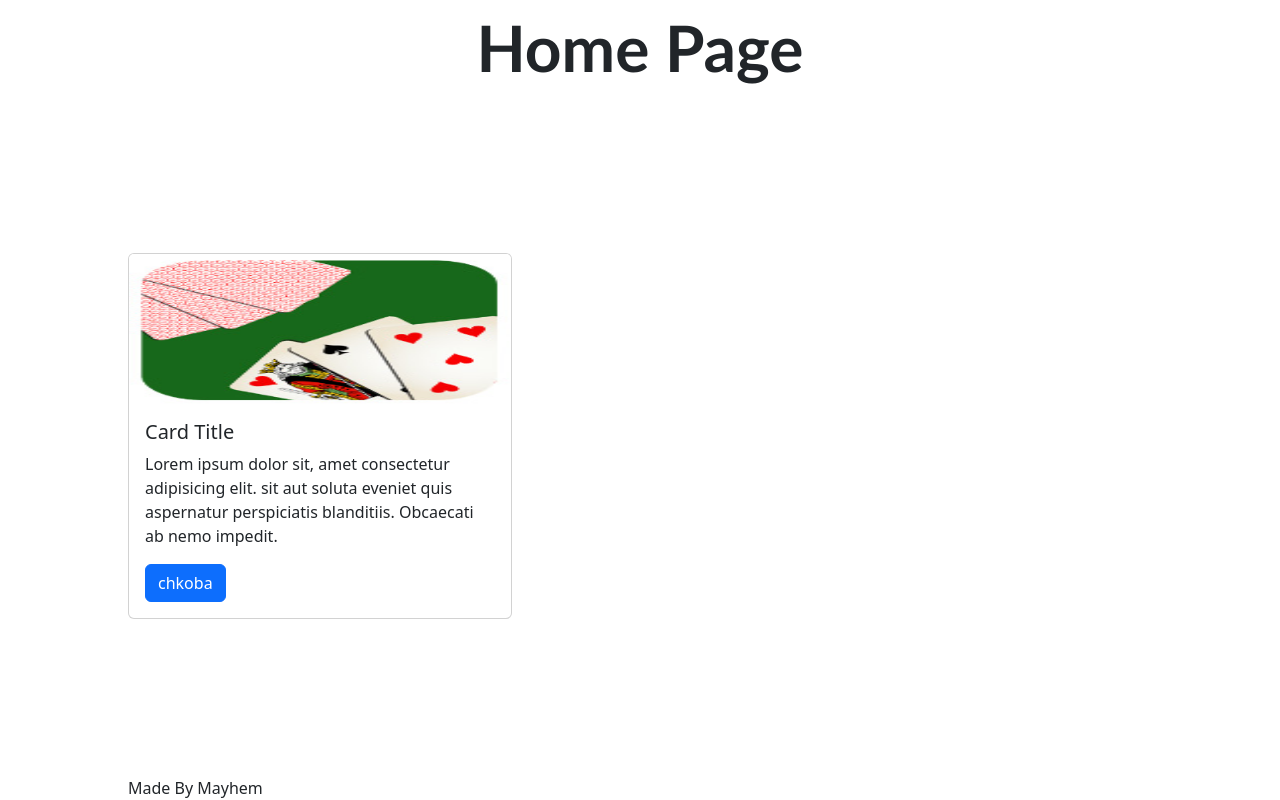
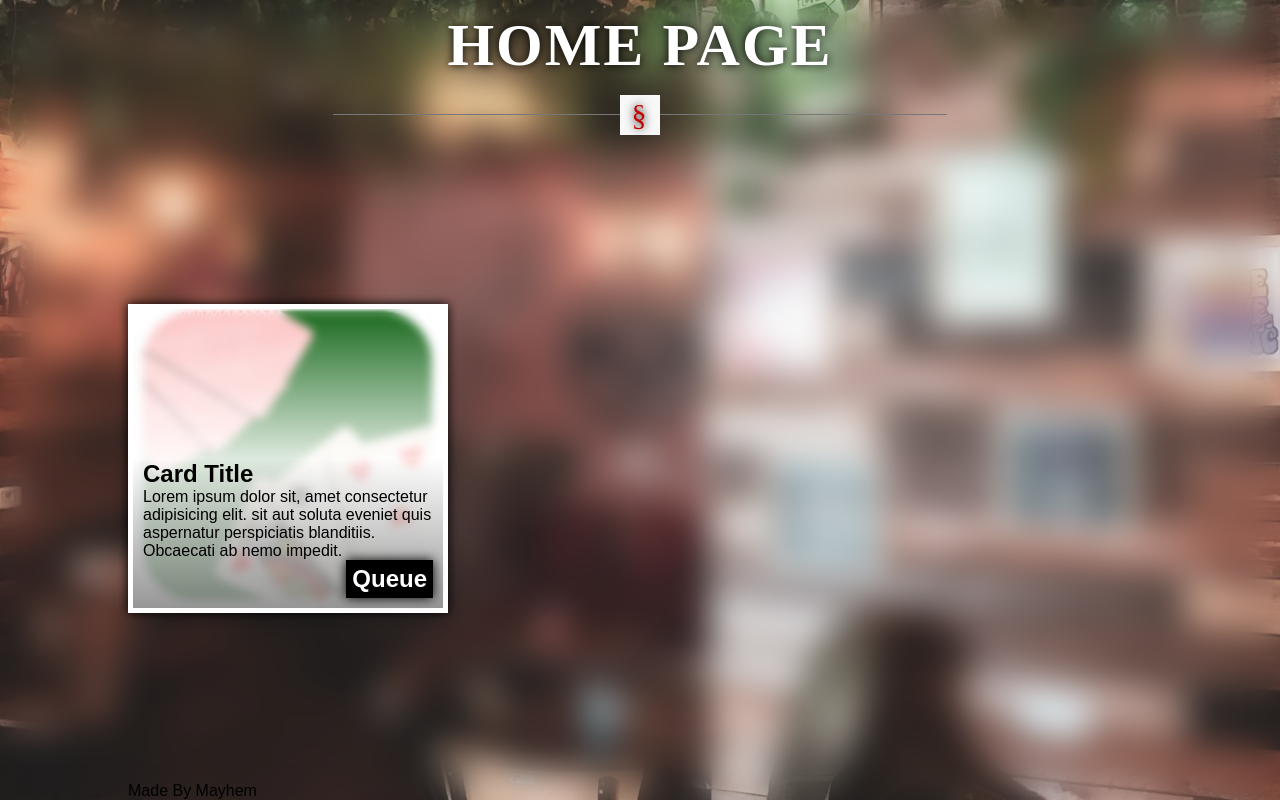
Before and after one commit to MythicalMayhem/9ahwa.tn, a React (Create React App) app in the folder client/: page / in a window 1280 px wide. Built offline with nearby package versions, Linux system fonts and the light colour scheme; no server answers.

Commit message:
homepage css

```diff
--- a/client/src/index.tsx
+++ b/client/src/index.tsx
@@ -1,4 +1,4 @@
-import 'bootstrap/dist/css/bootstrap.min.css';
+//import 'bootstrap/dist/css/bootstrap.min.css';
 import "./styles/default.css"
 import React from "react";
 import ReactDOM from "react-dom/client";
--- a/client/src/pages/homePage.tsx
+++ b/client/src/pages/homePage.tsx
@@ -1,24 +1,23 @@
 import { useNavigate } from "react-router-dom";
 import "../styles/homePage.css"
-import { Button, Card } from "react-bootstrap";
 function HomePage() {
   const navigate = useNavigate()
   return <div className="home-page">
-    <header>Home Page</header>
+    <div className="header">Home Page</div>
     <section>
 
-      <Card className="card"  >
-        <Card.Img variant="top" src="imgs/games/chkobba.jpg" height={"150px"} />
-        <Card.Body>
-          <Card.Title>Card Title</Card.Title>
-          <Card.Text>
+      <div className="card"  >
+
+        <div className="text">
+          <h1>Card Title</h1>
+          <p>
             Lorem ipsum dolor sit, amet consectetur adipisicing elit.
             sit aut soluta eveniet quis aspernatur perspiciatis blanditiis.
             Obcaecati ab nemo impedit.
-          </Card.Text>
-          <Button variant="primary" onClick={() => navigate("/queue")}> chkoba </Button>
-        </Card.Body>
-      </Card>
+          </p>
+          <button onClick={() => navigate("/queue")}> Queue </button>
+        </div>
+      </div>
 
     </section>
     <footer>Made By Mayhem</footer>
--- a/client/src/styles/default.css
+++ b/client/src/styles/default.css
@@ -1,5 +1,11 @@
-html,body {
-    display: flex ;
+* {
+	box-sizing: border-box;
+	margin: 0;
+	font-family: sans-serif;
+}
+html,
+body {
+	display: flex;
 	justify-content: center;
 	align-content: center;
 	width: 100%;
@@ -7,10 +13,17 @@ html,body {
 	margin: 0;
 	padding: 0;
 }
+body {
+	background-image: url("../../public/imgs/background.jpg");
+    background-position: center;
+    background-size: cover;
+    background-repeat: no-repeat;
+}
 #root {
 	width: 100%;
 	height: 100%;
-    display: flex ;
+	display: flex;
 	justify-content: center;
 	align-content: center;
+	backdrop-filter: blur(17px);
 }
--- a/client/src/styles/homePage.css
+++ b/client/src/styles/homePage.css
@@ -1,21 +1,86 @@
 .home-page {
-	header {
+	.header {
+		position: relative;
+		font-size: 60px;
+		font-weight: bolder;
+		text-shadow: 0px 0px 10px black;
 		text-align: center;
-		font-size: 400%;
-		font-weight: bolder;
-		font-family: "Trebuchet MS", "Lucida Sans Unicode", "Lucida Grande",
-			"Lucida Sans", Arial, sans-serif;
+		line-height: 1.5em;
+		padding-bottom: 45px;
+		font-family: "Playfair Display", serif;
+		text-transform: uppercase;
+		letter-spacing: 2px;
+		color: white;
+
+		&:before {
+			position: absolute;
+			left: 0;
+			bottom: 20px;
+			width: 60%;
+			left: 50%;
+			margin-left: -30%;
+			height: 1px;
+			content: "";
+			background-color: #777;
+			z-index: 4;
+		}
+		&:after {
+			position: absolute;
+			width: 40px;
+			height: 40px;
+			left: 50%;
+			margin-left: -20px;
+			bottom: 0px;
+			content: "\00a7";
+			font-size: 30px;
+			line-height: 40px;
+			color: #c50000;
+			font-weight: 400;
+			z-index: 5;
+			display: block;
+			background-color: #f8f8f8;
+		}
 	}
 	section {
 		.card {
+			background: url("../../public/imgs/games/chkobba.jpg");
+
+			background-size: cover;
+			background-position: bottom center;
+			box-shadow: 0px 0px 10px black;
 			flex-grow: 1;
-			max-width: 30vw;
+			max-width: 25vw;
 			min-width: 300px;
+			border: 5px solid white;
+			.text {
+				display: flex;
+				flex-direction: column;
+				padding: 10px;
+				padding-top: 4cm;
+				backdrop-filter: blur(5px)  ;
+				background: linear-gradient(
+					0deg,
+					rgba(133, 133, 133, 0.859) 0%,
+					rgba(255, 255, 255, 0.859) 50%,
+					rgba(255, 255, 255, 0) 100%
+				);
+				button {
+					cursor: pointer;
+					background-color: black;
+					border: none;
+					box-shadow: 0px 0px 12px black;
+					color: white;
+					align-self: flex-end;
+					height: 1cm;
+					font-size: x-large;
+					font-weight: bold;
+				}
+			}
 		}
 	}
 	min-width: 300px;
 	width: 80%;
-    display: flex;
-    flex-direction: column;
-    justify-content: space-between;
+	display: flex;
+	flex-direction: column;
+	justify-content: space-between;
 }
```
Also changed, not shown: client/public/imgs/background.jpg (added). Lines whose indentation alone changed are shown as unchanged.
